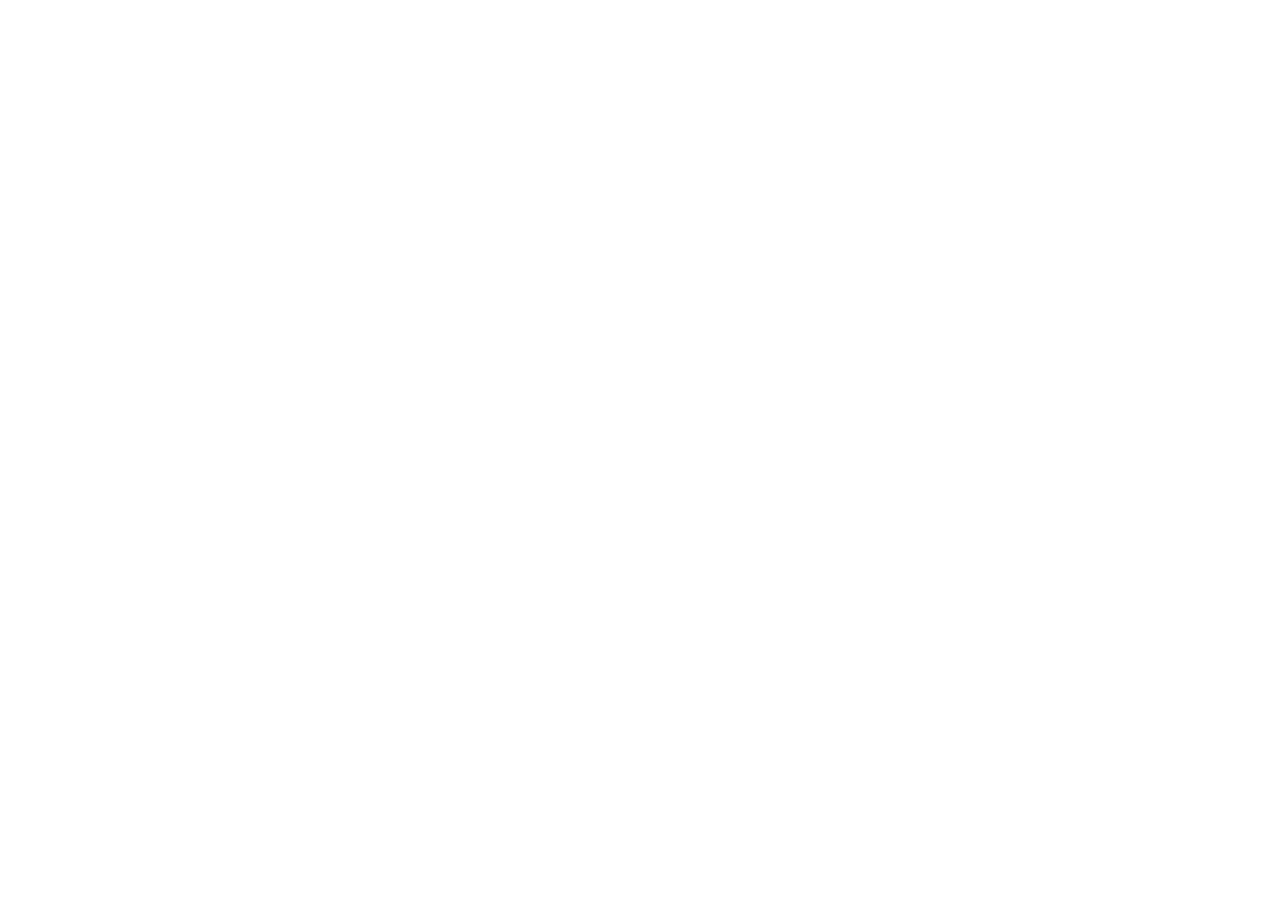
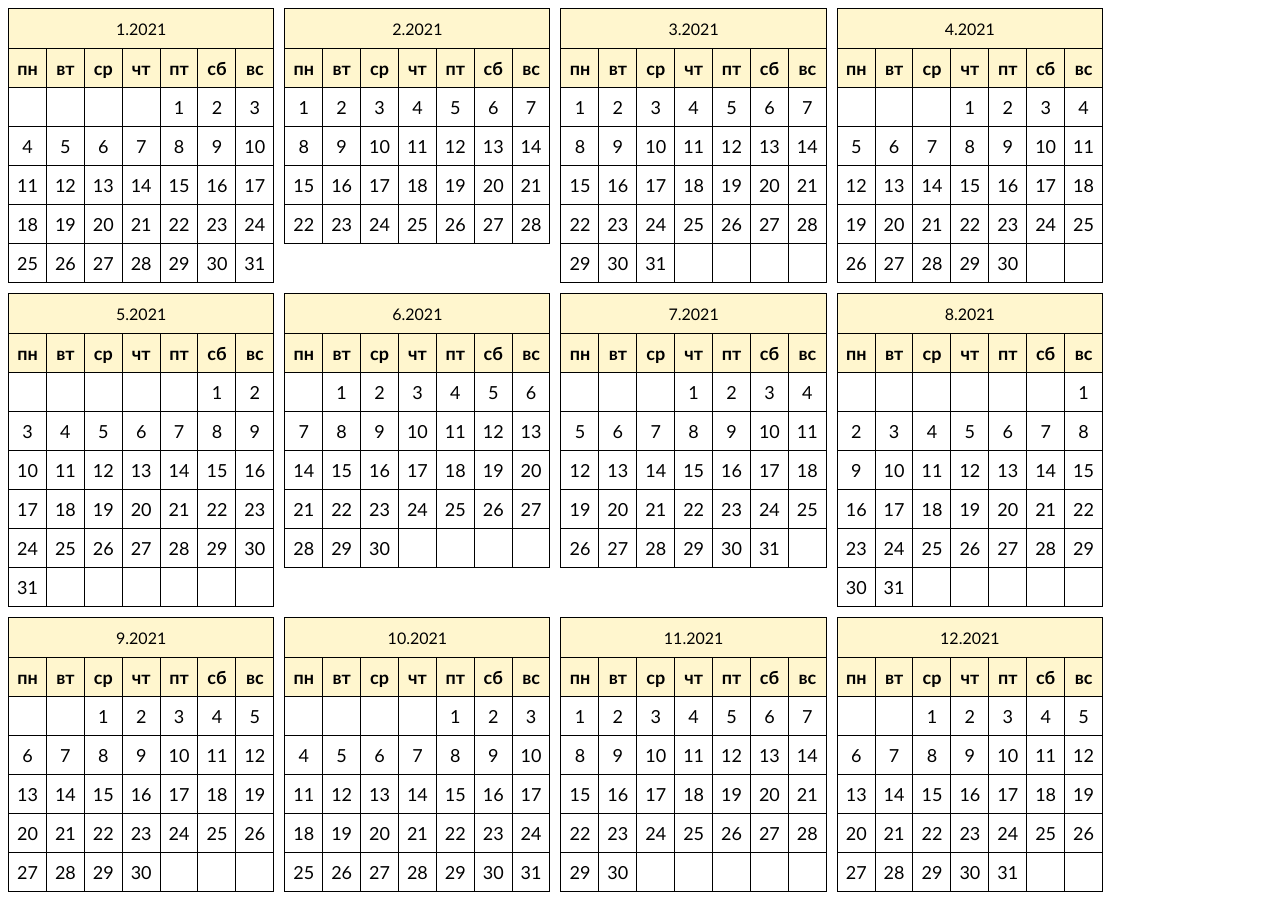
Before and after one commit to PSKutergin/JS_learn, a plain HTML site: page IT_Doctor/chapter_1/examples_dom/ex18.html in a window 1280 px wide. Before the commit the page ends 800 px from the top, so only its background shows below. Drawn offline with Linux system fonts and the light colour scheme.

Commit message:
add seven tasks

```diff
--- a/IT_Doctor/chapter_1/examples_dom/ex18.html
+++ b/IT_Doctor/chapter_1/examples_dom/ex18.html
@@ -6,12 +6,75 @@
   <meta name="viewport" content="width=device-width, initial-scale=1.0">
   <link rel="stylesheet" href="../css/style.css">
   <title>Пример 18 - Календарь</title>
+  <style>
+    .container {
+      max-width: 1200px;
+    }
+  </style>
 </head>
 
 <body>
   <div class="container"></div>
 
   <script>
+    // Создание календаря
+    function createCalendar(elem, year, month) {
+      elem = document.querySelector(elem)
+
+      let mon = month - 1
+      let d = new Date(year, mon)
+
+      let table = `
+      <table>
+        <caption>${month}.${year}</caption>
+        <tr>
+          <th>пн</th>
+          <th>вт</th>
+          <th>ср</th>
+          <th>чт</th>
+          <th>пт</th>
+          <th>сб</th>
+          <th>вс</th>
+        </tr>
+        <tr>
+      `;
+
+      for(let i=0; i<getDay(d); i++) {
+        table += '<td></td>'
+      }
+
+      while(d.getMonth() == mon) {
+        table += '<td>' + d.getDate() + '</td>'
+        if(getDay(d) % 7 == 6) {
+          table += '</tr><tr>'
+        }
+        d.setDate(d.getDate()+1)
+      }
+
+      if(getDay(d) != 0) {
+        for(let i=getDay(d); i<7; i++) {
+          table += '<td></td>'
+        }
+      }
+
+      table += '</tr></table>';
+      elem.innerHTML = table
+    }
+
+    // конвертация дней недели для JS
+    function getDay(date) {
+      let day = date.getDay();
+      if(day == 0) day = 7;
+      return day - 1;
+    }
+
+    for(let month = 12; month>0; month--) {
+      let container = document.querySelector('.container')
+      container.insertAdjacentHTML('afterbegin', '<div></div>')
+      let div = document.querySelector('.container > div').setAttribute('class', `month${month}`)
+      createCalendar(`div.month${month}`, 2021, month)
+    }
+
 
   </script>
 </body>
```
Also changed, not shown: IT_Doctor/chapter_1/examples_dom/ex13.html (+6 -0 lines), IT_Doctor/chapter_1/examples_dom/ex14.html (+8 -0 lines), IT_Doctor/chapter_1/examples_dom/ex15.html (+6 -0 lines), IT_Doctor/chapter_1/examples_dom/ex16.html (+12 -0 lines), IT_Doctor/chapter_1/examples_dom/ex17.html (+25 -0 lines), IT_Doctor/chapter_1/examples_dom/ex19.html (+6 -0 lines).
